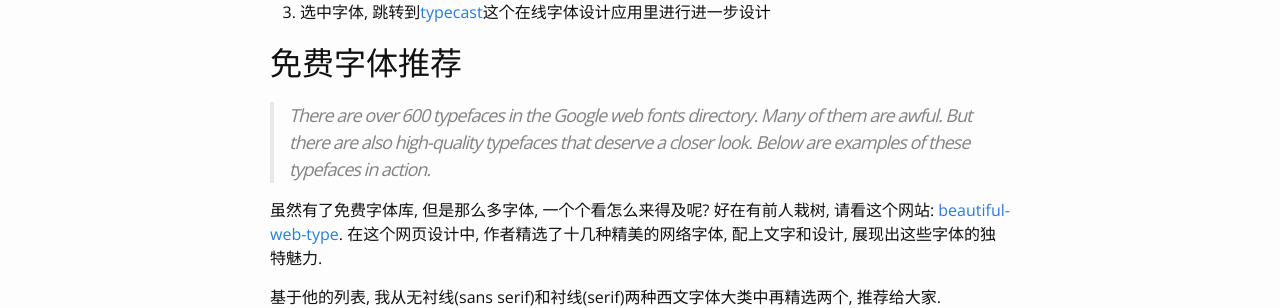
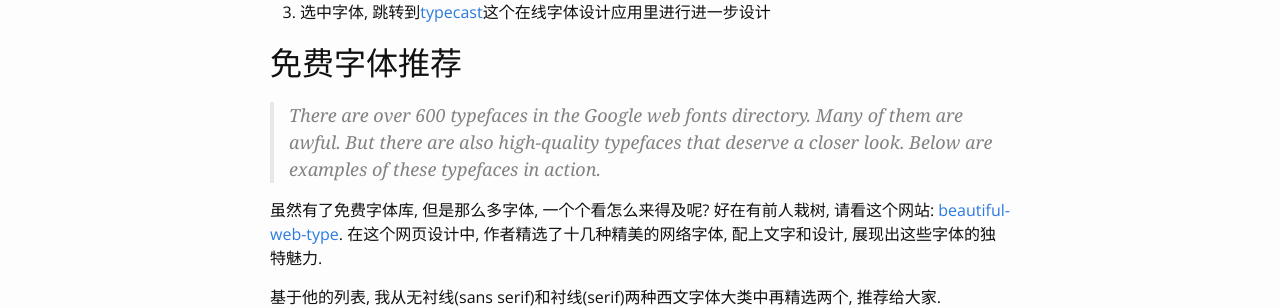
Before and after one commit to pp2moonbird/pp2moonbird.github.io, a Jekyll site: the page built from _posts/2016-02-15-Best-Google-Web-Font-Collection.markdown, in a window 1280 px wide. Shown: the part 635-943 px from the top of the page. Built offline with Jekyll 4.4.1, drawn with Linux system fonts in a browser that asks for light colours; comment, search, counter and statistics services are not loaded.

Commit message:
change backquote font to Georgia

```diff
--- a/_sass/_base.scss
+++ b/_sass/_base.scss
@@ -114,8 +114,9 @@ blockquote {
     border-left: 4px solid $grey-color-light;
     padding-left: $spacing-unit / 2;
     font-size: 18px;
-    letter-spacing: -1px;
-    font-style: italic;
+    //letter-spacing: -1px;
+    font-family: Georgia;
+	font-style: italic;
 
     > :last-child {
         margin-bottom: 0;
```
